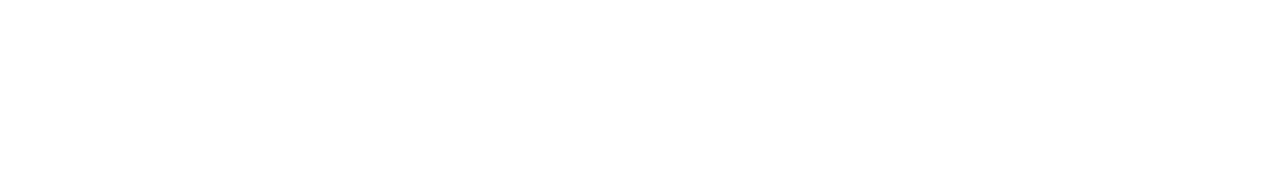
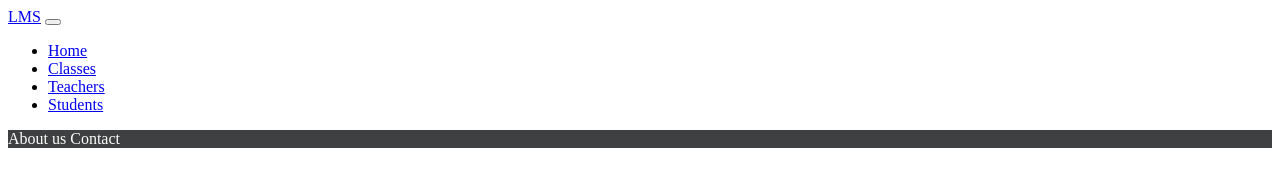
Before and after one commit to udeba/my-school-management-system-project, a plain HTML site: page index.html in a window 1280 px wide. Drawn offline with Linux system fonts and the light colour scheme.

Commit message:
navbar and footer created

```diff
--- a/index.html
+++ b/index.html
@@ -4,9 +4,49 @@
     <meta charset="UTF-8" />
     <meta name="viewport" content="width=device-width, initial-scale=1.0" />
     <title>LMS</title>
-    <style></style>
+    <link rel="stylesheet" href="./style.css" />
   </head>
   <body>
+    <nav class="navbar navbar-expand-lg bg-body-tertiary">
+      <div class="container-fluid">
+        <a class="navbar-brand" href="#">LMS</a>
+        <button
+          class="navbar-toggler"
+          type="button"
+          data-bs-toggle="collapse"
+          data-bs-target="#navbarNav"
+          aria-controls="navbarNav"
+          aria-expanded="false"
+          aria-label="Toggle navigation"
+        >
+          <span class="navbar-toggler-icon"></span>
+        </button>
+        <div class="collapse navbar-collapse" id="navbarNav">
+          <ul class="navbar-nav">
+            <li class="nav-item">
+              <a class="nav-link active" aria-current="page" href="#">Home</a>
+            </li>
+            <li class="nav-item">
+              <a class="nav-link" href="#">Classes</a>
+            </li>
+            <li class="nav-item">
+              <a class="nav-link" href="#">Teachers</a>
+            </li>
+            <li class="nav-item">
+              <a class="nav-link" href="#">Students</a>
+            </li>
+          </ul>
+        </div>
+      </div>
+    </nav>
+    <footer id="footer" class="bg-body-tertiary text-center text-lg-start">
+      <div>
+        About us <a class="text-body" href=""></a> Contact<a
+          class="text-body"
+          href=""
+        ></a>
+      </div>
+    </footer>
     <script src="script.js"></script>
   </body>
 </html>
--- /dev/null
+++ b/style.css
@@ -0,0 +1,4 @@
+footer {
+  background-color: rgb(63, 64, 65);
+  color: #fdfcfc;
+}
```
